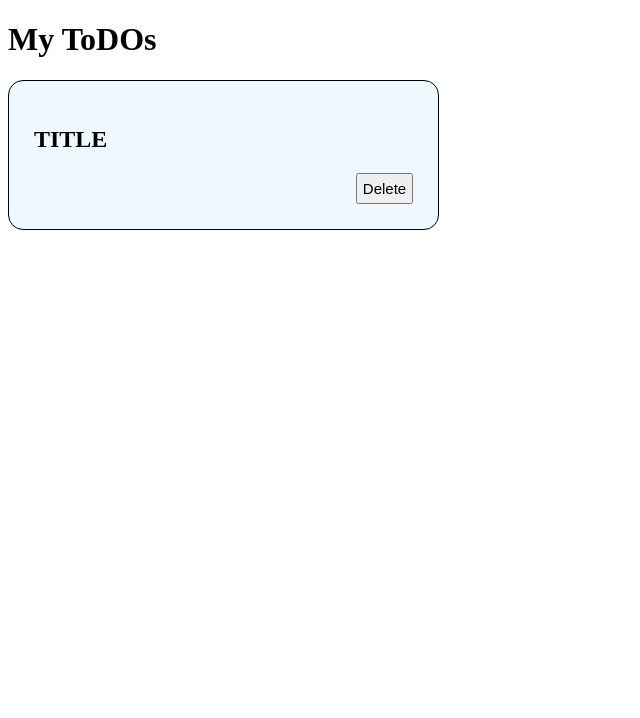
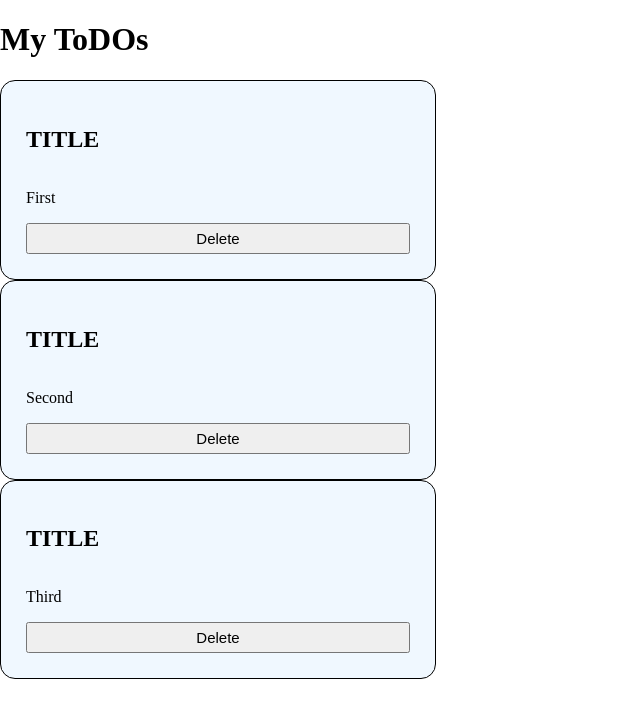
Before and after one commit to markkk34/meet-up, a React (Create React App) app: page / in a window 1280 px wide. Shown: the top 718 px of the page, without its empty margins (0-640 px from the left). Built offline with nearby package versions, Linux system fonts and the light colour scheme.

Commit message:
Made basic components

```diff
--- a/src/App.js
+++ b/src/App.js
@@ -1,13 +1,12 @@
+import Todo from './components/Todo';
+
 function App() {
   return (
     <div>
       <h1>My ToDOs</h1>
-      <div className="card">
-        <h2>TITLE</h2>
-        <div className="description">
-          <button className="button delete-button">Delete</button>
-        </div>
-      </div>
+      <Todo text='First' />
+      <Todo text='Second' />
+      <Todo text='Third' />
     </div>
   );
 }
--- /dev/null
+++ b/src/components/Backblock.js
@@ -0,0 +1,7 @@
+function Backblock() {
+    return (
+        <div className='backblock'/>
+    );
+}
+
+export default Backblock;
--- /dev/null
+++ b/src/components/Modal.js
@@ -0,0 +1,20 @@
+import {useState} from 'react';
+
+function Modal(props) {
+    const onConfirm = () => {
+        props.onChange(false)
+    }
+
+    const onCancel = () => {
+        props.onChange(false);
+    }
+
+    return (
+        <div className='modal'>
+            <button className='button decision-button' onClick={onConfirm}>Confirm</button>
+            <button className='button decision-button' onClick={onCancel}>Cancel</button>
+        </div>
+    );
+}
+
+export default Modal;
--- /dev/null
+++ b/src/components/Todo.js
@@ -0,0 +1,27 @@
+import {useState} from 'react';
+import Modal from './Modal';
+import Backblock from './Backblock';
+
+function Todo(props) {
+    const [isModalOpened, setIsModalOpened] = useState(false);
+    const onDelete = (isOpened = true) => {
+        setIsModalOpened(isOpened);
+    }
+
+    return (
+        <div className="card">
+        <h2>TITLE</h2>
+        <div className="description">
+            <p>{props.text}</p>
+          <button
+            className="button delete-button"
+            onClick={onDelete}
+          >Delete</button>
+        </div>
+        {isModalOpened ? <Modal onChange = {onDelete} /> : null}
+        {isModalOpened ? <Backblock /> : null}
+      </div>
+    );
+}
+
+export default Todo;
--- a/src/index.css
+++ b/src/index.css
@@ -1,5 +1,9 @@
+body {
+    margin: 0;
+}
+
 .card {
-    background: aliceblue;
+    background: #f0f8ff;
     border: 1px solid;
     padding: 25px;
     border-radius: 15px;
@@ -7,11 +11,46 @@
 }
 
 .description {
-        display: flex;
-        justify-content: flex-end;
+    display: flex;
+    justify-content: flex-end;
+    flex-direction: column;
 }
 
 .button {
     font-size: 15px;
     padding: 5px;
 }
+
+.decision-button {
+    margin: 10px;
+    height: 50px;
+    width: 150px;
+}
+
+.modal {
+    background: aquamarine;
+    position: absolute;
+    top: 20%;
+    margin-left: auto;
+    margin-right: auto;
+    left: 0;
+    right: 0;
+    width: 50%;
+    height: 10%;
+    text-align: center;
+    padding-top: 60px;
+    display: flex;
+    justify-content: space-evenly;
+    border-radius: 20px;
+    z-index: 100;
+}
+
+.backblock {
+    position: absolute;
+    width: 100%;
+    height: 100%;
+    opacity: 0.3;
+    top: 0;
+    left: 0;
+    background-color: #000;
+}
```
